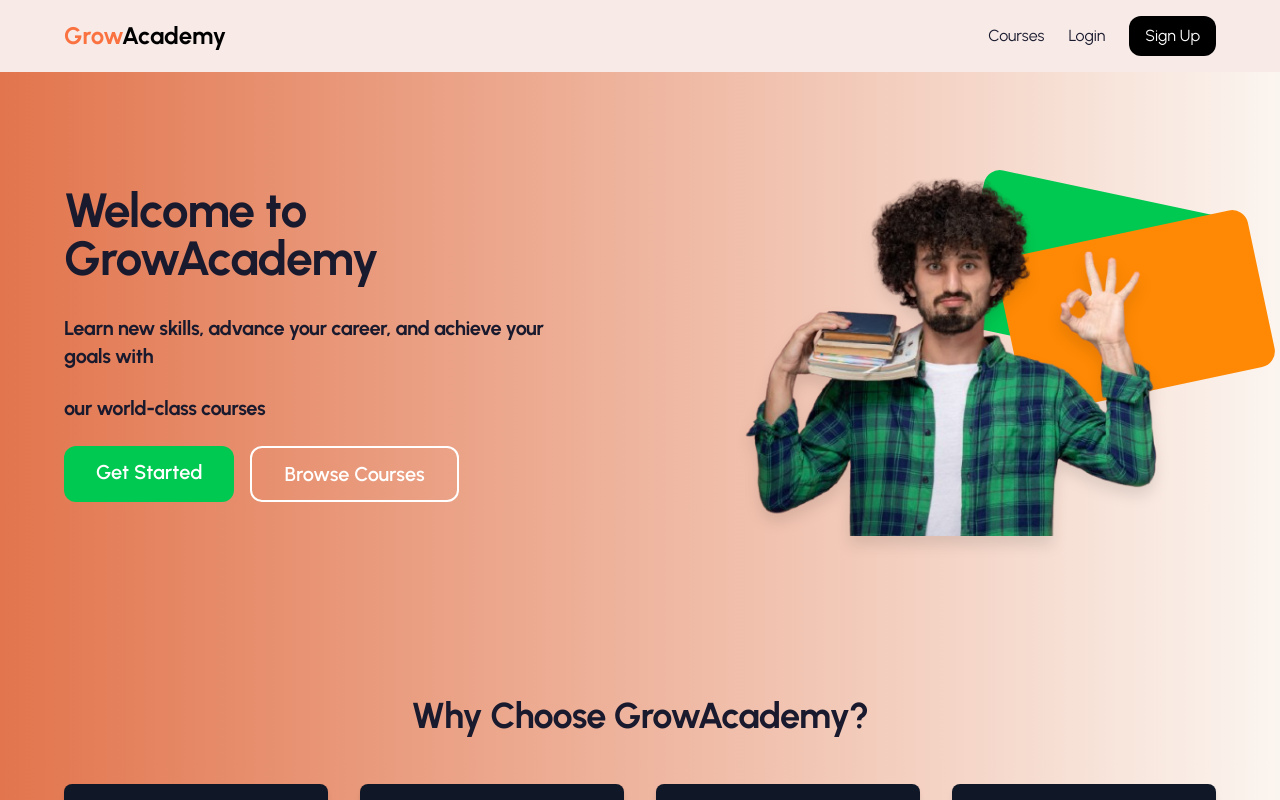
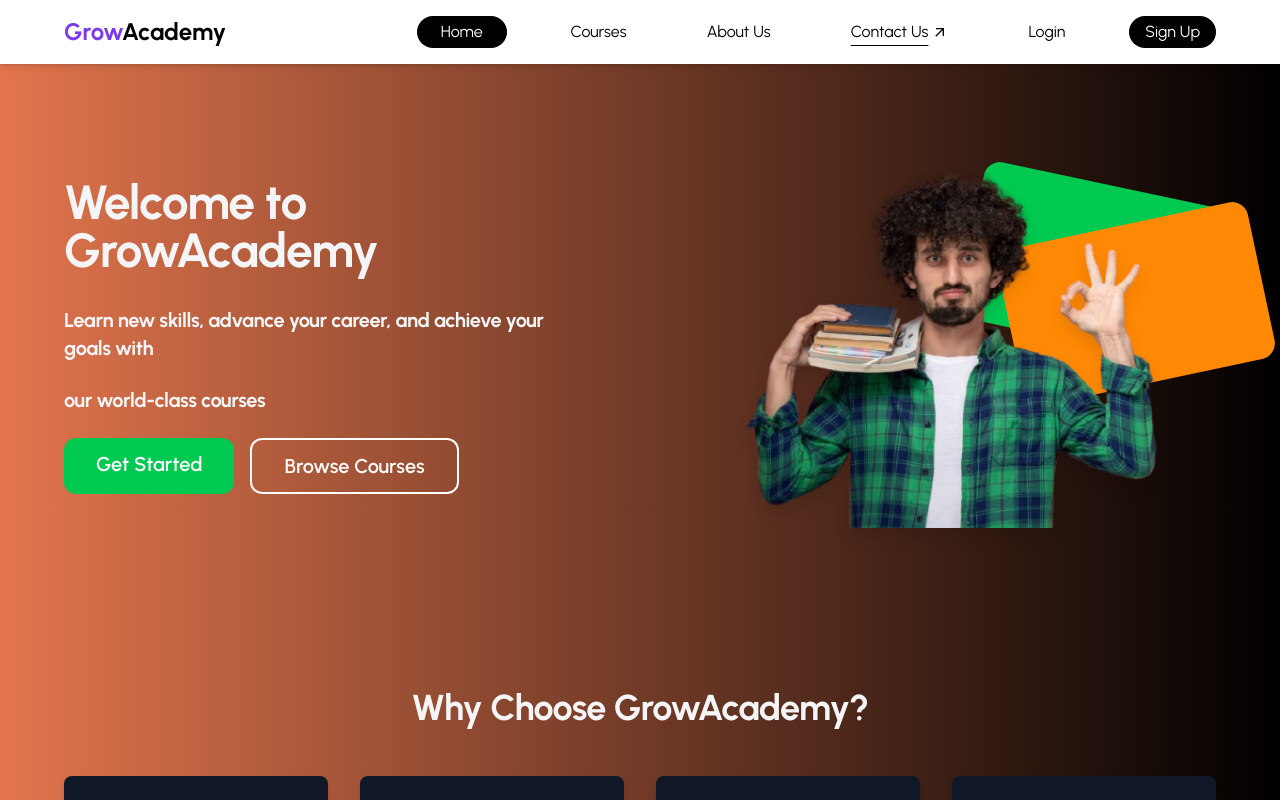
Before and after one commit to AbuShahma05/GrowAcademy, a React (Vite) app in the folder Frontend/: page / in a window 1280 px wide. Shown: the top 800 px of the page. Built offline with nearby package versions, Linux system fonts and the light colour scheme; no server answers.

Commit message:
Add Home/About/Contact links and enhance navbar UI

```diff
--- a/Frontend/package.json
+++ b/Frontend/package.json
@@ -14,6 +14,7 @@
     "@heroicons/react": "^2.2.0",
     "@tailwindcss/vite": "^4.1.13",
     "axios": "^1.12.2",
+    "lenis": "^1.3.23",
     "react": "^19.1.1",
     "react-dom": "^19.1.1",
     "react-icons": "^5.5.0",
--- a/Frontend/src/components/layout/Navbar.jsx
+++ b/Frontend/src/components/layout/Navbar.jsx
@@ -1,6 +1,7 @@
 import { useState } from 'react';
 import { Link } from 'react-router-dom';
 import { useAuth } from '../../hooks/useAuth';
+import { MdArrowOutward } from "react-icons/md";
 import {
   UserCircleIcon,
   Cog6ToothIcon,
@@ -14,26 +15,39 @@ const Navbar = () => {
   const [profileDropdownOpen, setProfileDropdownOpen] = useState(false);
 
   return (
-    <nav className="bg-[#f7eae7]  sticky top-0 z-50">
-      <div className="container mx-auto px-16 py-3 md:py-4">
+    <nav className="bg-white text-black sticky top-0 z-50 shadow-md">
+      <div className="container mx-auto px-4 md:px-8 lg:px-16 py-3 md:py-4">
         <div className="flex justify-between items-center">
           {/* Logo */}
           <Link to="/" className="text-xl md:text-2xl font-bold">
-            <span className="text-[#fb7241]">Grow</span>
+            <span className="text-[#7c3aed]">Grow</span>
             <span className="text-black">Academy</span>
           </Link>
 
           {/* Desktop Menu */}
-          <div className="hidden md:flex items-center gap-6">
-            <Link to="/courses" className="hover:text-[#fb7241] transition ">
+          <div className="hidden md:flex items-center gap-12">
+            <Link to="/" className=" bg-black text-white px-6 py-1 rounded-full hover:bg-[#7c3aed] transition text-center">
+              Home
+            </Link>
+
+            <Link to="/courses" className="hover:text-white px-4 py-1 rounded-full hover:bg-[#7c3aed] transition text-center">
               Courses
+            </Link>
+
+            <Link to="/" className="hover:text-white px-4 py-1 rounded-full hover:bg-[#7c3aed] transition text-center">
+              About Us
+            </Link>
+
+            <Link to="/" className="flex items-center gap-1 underline underline-offset-8 px-4 py-1 rounded-full hover:bg-[#7c3aed] hover:text-white transition-all duration-300">
+              Contact Us
+              <MdArrowOutward />
             </Link>
 
             {isAuthenticated ? (
               <>
                 <Link
                   to={`/${user.role.toLowerCase()}/dashboard`}
-                  className="hover:text-[#fb7241] transition font-bold"
+                  className="font-bold px-4 py-1 rounded-full hover:bg-[#7c3aed] hover:text-white transition"
                 >
                   Dashboard
                 </Link>
@@ -42,7 +56,7 @@ const Navbar = () => {
                 <div className="relative">
                   <button
                     onClick={() => setProfileDropdownOpen(!profileDropdownOpen)}
-                    className="flex items-center gap-2 hover:text-[#fb7241]"
+                    className="flex items-center gap-2 hover:text-[#7c3aed]"
                   >
                     <img
                       src={user.photoUrl || 'https://via.placeholder.com/40'}
@@ -62,6 +76,7 @@ const Navbar = () => {
                         <UserCircleIcon className="w-5 h-5" />
                         My Profile
                       </Link>
+
                       <Link
                         to="/profile"
                         onClick={() => setProfileDropdownOpen(false)}
@@ -70,6 +85,7 @@ const Navbar = () => {
                         <Cog6ToothIcon className="w-5 h-5" />
                         Settings
                       </Link>
+
                       <button
                         onClick={() => {
                           setProfileDropdownOpen(false);
@@ -85,12 +101,13 @@ const Navbar = () => {
               </>
             ) : (
               <>
-                <Link to="/login" className="hover:text-[#fb7241] transition">
+                <Link to="/login" className="hover:text-white px-4 py-1 rounded-full hover:bg-[#7c3aed] transition text-center">
                   Login
                 </Link>
+
                 <Link
                   to="/register"
-                  className="bg-black text-white px-4 py-2 rounded-xl hover:bg-[#fb7241] transition"
+                  className="bg-black text-white px-4 py-1 rounded-full hover:bg-[#7c3aed] transition"
                 >
                   Sign Up
                 </Link>
@@ -116,9 +133,33 @@ const Navbar = () => {
           <div className="md:hidden mt-4 pb-4 border-t pt-4">
             <div className="flex flex-col gap-4">
               <Link
+                to="/"
+                onClick={() => setMobileMenuOpen(false)}
+                className="px-4 py-2 rounded-full hover:bg-[#7c3aed] hover:text-white transition text-center"
+              >
+                Home
+              </Link>
+
+              <Link
+                to="/"
+                onClick={() => setMobileMenuOpen(false)}
+                className="hover:text-[#7c3aed] transition"
+              >
+                About Us
+              </Link>
+
+              <Link
+                to="/"
+                onClick={() => setMobileMenuOpen(false)}
+                className="hover:text-[#7c3aed] transition"
+              >
+                Contact Us
+              </Link>
+
+              <Link
                 to="/courses"
                 onClick={() => setMobileMenuOpen(false)}
-                className="hover:text-[#fb7241] transition"
+                className="hover:text-[#7c3aed] transition"
               >
                 Courses
               </Link>
@@ -128,7 +169,7 @@ const Navbar = () => {
                   <Link
                     to={`/${user.role.toLowerCase()}/dashboard`}
                     onClick={() => setMobileMenuOpen(false)}
-                    className="hover:text-[#fb7241] transition border-2"
+                    className="hover:text-[#7c3aed] transition"
                   >
                     Dashboard
                   </Link>
@@ -150,7 +191,7 @@ const Navbar = () => {
                     <Link
                       to="/profile"
                       onClick={() => setMobileMenuOpen(false)}
-                      className="flex items-center gap-2 py-2 hover:text-[#fb7241]"
+                      className="flex items-center gap-2 py-2 hover:text-[#7c3aed]"
                     >
                       <UserCircleIcon className="w-5 h-5" />
                       My Profile
@@ -172,14 +213,15 @@ const Navbar = () => {
                   <Link
                     to="/login"
                     onClick={() => setMobileMenuOpen(false)}
-                    className="hover:text-blue-600 transition"
+                    className="hover:text-white px-6 py-1 rounded-full hover:bg-[#7c3aed] transition text-center"
                   >
                     Login
                   </Link>
+
                   <Link
                     to="/register"
                     onClick={() => setMobileMenuOpen(false)}
-                    className="bg-blue-600 text-white px-4 py-2 rounded hover:bg-[#fb7241] transition text-center"
+                    className="bg-black text-white px-4 py-2 rounded-xl hover:bg-[#7c3aed] transition text-center"
                   >
                     Sign Up
                   </Link>
--- a/Frontend/src/index.css
+++ b/Frontend/src/index.css
@@ -1,30 +1,25 @@
 @import "tailwindcss";
-
-/* ============================================
-   TAILWIND v4 — Custom Theme
-   tailwind.config.js nahi hota v4 mein,
-   sab yahan @theme mein likhte hain
-   ============================================ */
 
 @theme {
   /* ── Font ────────────────────────────────── */
   --font-sans: "Urbanist", sans-serif;
 
-  /* ── Brand Colors ────────────────────────── */
-  --color-ga-bg: #fbf5f0; /* cream background    */
-  --color-ga-surface: #ffffff; /* white cards         */
-  --color-ga-primary: #ff6b35; /* orange CTA button   */
-  --color-ga-dark: #1a1a2e; /* dark headings       */
-  --color-ga-muted: #6b7280; /* gray body text      */
-  --color-ga-accent: #4caf50; /* green accent        */
-  --color-ga-light: #fef3ee; /* light peach section */
+  /*  */
+  --color-ga-bg: #000000;          /* near-black background */
+  --color-ga-surface: #13131c;     /* card / panel surface */
+  --color-ga-surface-light: #1c1c28; /* hover surface */
+  --color-ga-primary: #6366f1;     /* indigo/purple CTA */
+  --color-ga-accent: #a3e635;      /* neon lime accent */
+  --color-ga-text: #f5f5f7;        /* primary text (off-white) */
+  --color-ga-muted: #9ca3af;       /* muted gray text */
+  --color-ga-border: #2a2a38;      /* subtle borders */
 }
 
 /* ── Global Styles ───────────────────────────── */
 body {
   font-family: "Urbanist", sans-serif;
-  background-color: #fbf5f0;
-  color: #1a1a2e;
+  background-color: var(--color-ga-bg);
+  color: var(--color-ga-text);
   -webkit-font-smoothing: antialiased;
   -moz-osx-font-smoothing: grayscale;
 }
@@ -48,3 +43,27 @@ button,
 a {
   transition: all 0.2s ease;
 }
+
+/* ── Custom Scrollbar (premium feel) ─────────── */
+::-webkit-scrollbar {
+  width: 8px;
+}
+
+::-webkit-scrollbar-track {
+  background: var(--color-ga-bg);
+}
+
+::-webkit-scrollbar-thumb {
+  background: var(--color-ga-border);
+  border-radius: 999px;
+}
+
+::-webkit-scrollbar-thumb:hover {
+  background: var(--color-ga-accent);
+}
+
+/* ── Text Selection Color ────────────────────── */
+::selection {
+  background-color: var(--color-ga-accent);
+  color: #0a0a0f;
+}
```
Also changed, not shown: 1 other file (tests, documents, lock files or other folders).
